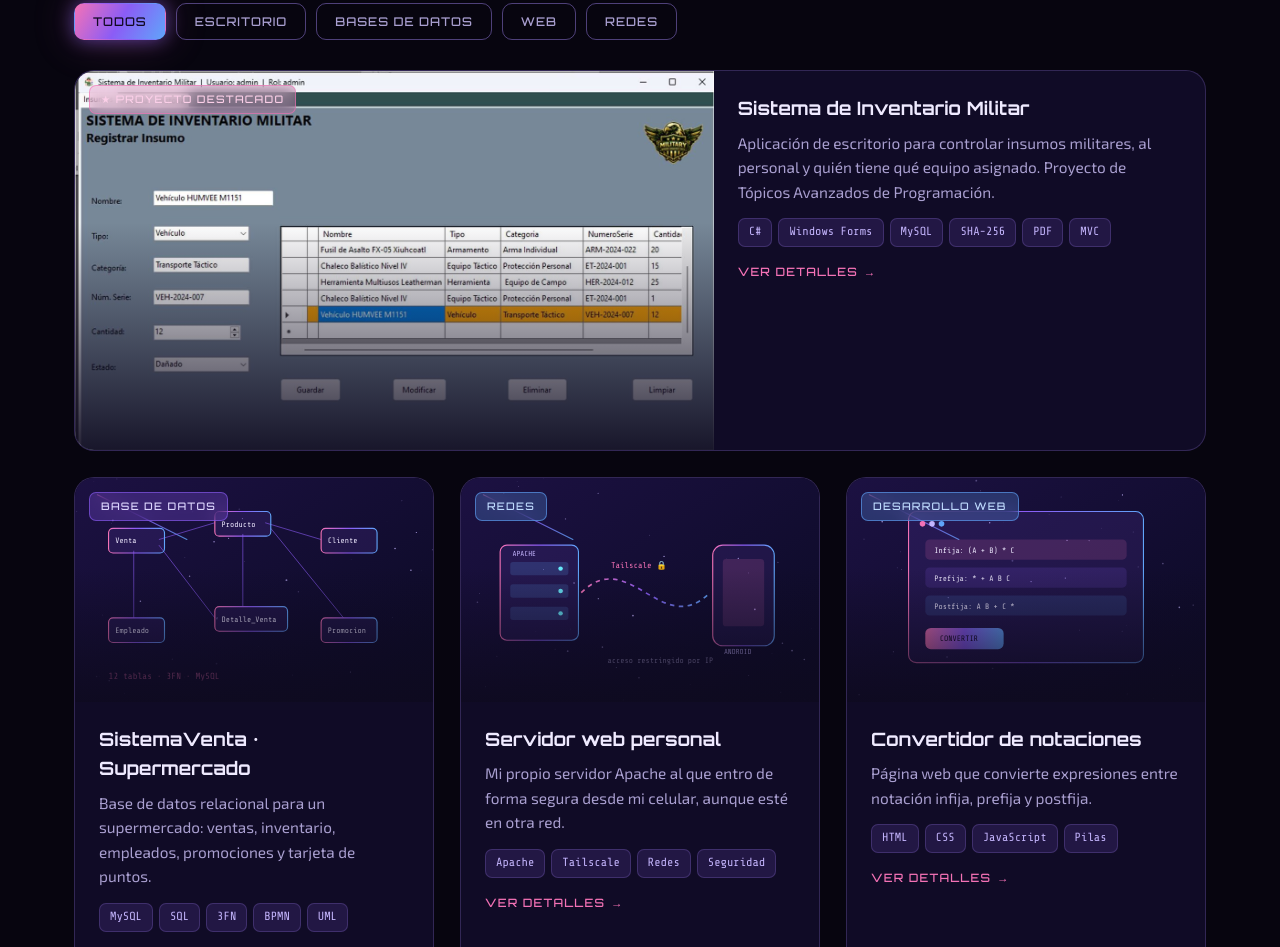
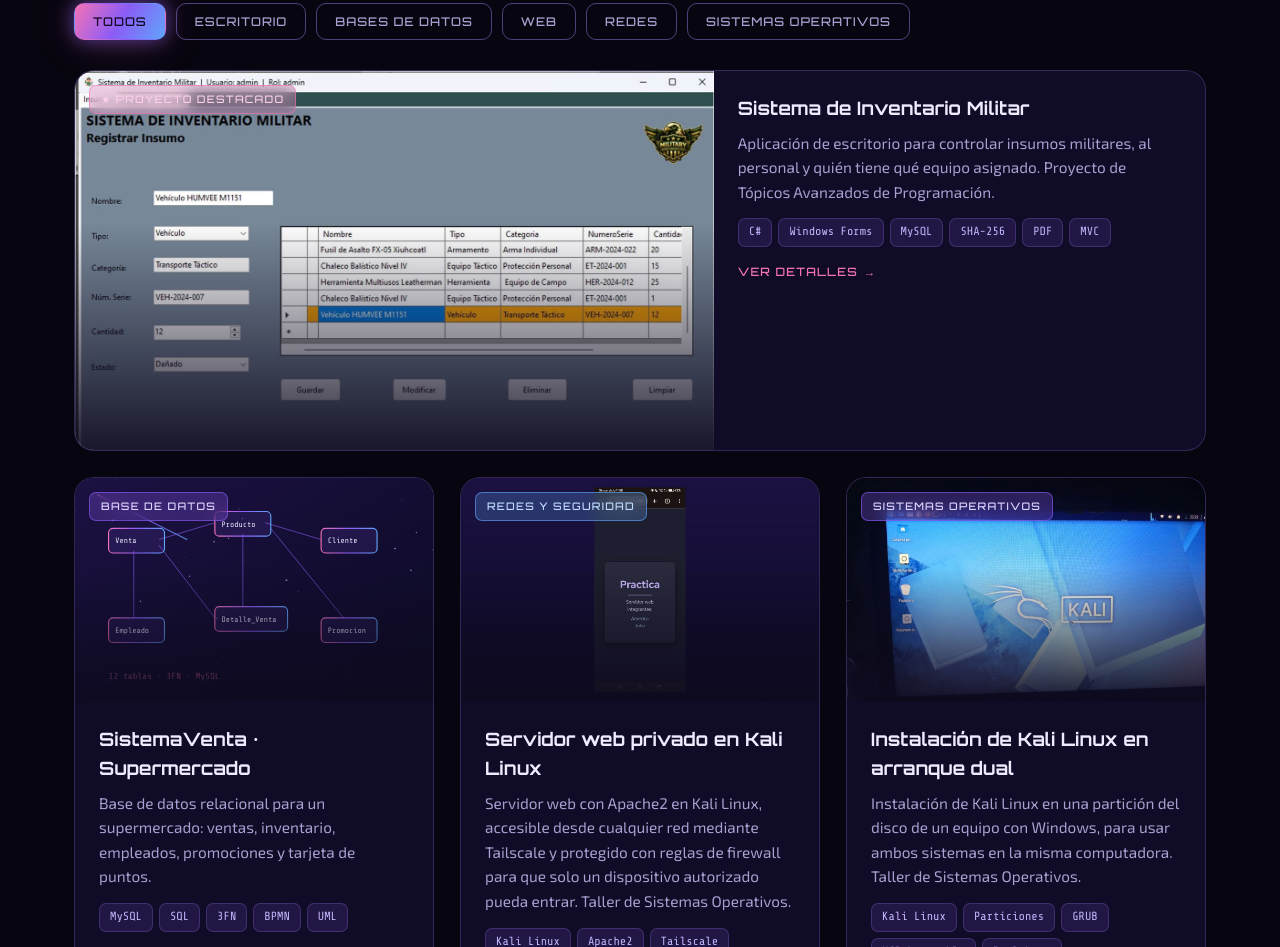
Before and after one commit to jolie0119/Portafolio, a plain HTML site: page index.html in a window 1280 px wide. Shown: the part 1853-2800 px from the top of the page. Drawn offline with nearby package versions, Linux system fonts and the light colour scheme.

Commit message:
Add files via upload

```diff
--- a/index.html
+++ b/index.html
@@ -318,7 +318,7 @@ footer .orb{font-size:.8rem}
           <div class="xp-bar"><i data-w="55.5"></i></div>
         </div>
         <div class="p-stats">
-          <div><b class="grad-text" data-count="4">0</b><small>proyectos</small></div>
+          <div><b class="grad-text" data-count="6">0</b><small>proyectos</small></div>
           <div><b class="grad-text" data-count="7">0</b><small>lenguajes</small></div>
           <div><b class="grad-text" data-count="4">0</b><small>empleos</small></div>
         </div>
@@ -370,6 +370,7 @@ footer .orb{font-size:.8rem}
       <button class="tab" data-f="datos">BASES DE DATOS</button>
       <button class="tab" data-f="web">WEB</button>
       <button class="tab" data-f="redes">REDES</button>
+      <button class="tab" data-f="so">SISTEMAS OPERATIVOS</button>
     </div>
     <div class="missions" id="missions"></div>
   </div>
@@ -397,6 +398,7 @@ footer .orb{font-size:.8rem}
       <button class="tab" data-f="lenguajes">LENGUAJES</button>
       <button class="tab" data-f="datos">BASES DE DATOS</button>
       <button class="tab" data-f="redes">REDES</button>
+      <button class="tab" data-f="so">SISTEMAS OPERATIVOS</button>
       <button class="tab" data-f="herramientas">HERRAMIENTAS</button>
     </div>
     <div class="skills" id="skills"></div>
@@ -409,7 +411,7 @@ footer .orb{font-size:.8rem}
     <div class="sec-head reveal"><span class="lvl">// 04</span><h2>Formación y <span class="grad-text">experiencia</span></h2><p>Mi formación y experiencia laboral.</p><div class="meteor-line"></div></div>
     <div class="quests">
       <div class="quest reveal"><div class="node"></div><div class="card"><small>PRÓXIMO PASO</small><h4>Servicio social y residencias</h4><p>Busco un lugar donde aportar, aprender y crecer, de preferencia en remoto.</p></div></div>
-      <div class="quest reveal"><div class="node"></div><div class="card"><small>EN CURSO</small><h4>Ingeniería en Sistemas Computacionales</h4><p>Instituto Tecnológico Superior de Misantla · Taller de Base de Datos, Ingeniería de Software y Tópicos Avanzados de Programación.</p></div></div>
+      <div class="quest reveal"><div class="node"></div><div class="card"><small>EN CURSO</small><h4>Ingeniería en Sistemas Computacionales</h4><p>Instituto Tecnológico Superior de Misantla · Taller de Base de Datos, Ingeniería de Software, Taller de Sistemas Operativos y Tópicos Avanzados de Programación.</p></div></div>
       <div class="quest reveal"><div class="node"></div><div class="card"><small>EXPERIENCIA</small><h4>Bodega Aurrera · Cajera y farmacia</h4><p>Manejo de caja, cobros con distintos métodos de pago y atención en farmacia.</p></div></div>
       <div class="quest reveal"><div class="node"></div><div class="card"><small>EXPERIENCIA</small><h4>Soriana y Coppel · Cajera y recepcionista</h4><p>Atención y orientación a clientes, recepción y cobro.</p></div></div>
       <div class="quest reveal"><div class="node"></div><div class="card"><small>EXPERIENCIA</small><h4>Boutique · Ventas</h4><p>Atención personalizada y ventas.</p></div></div>
@@ -542,7 +544,7 @@ function cover(kind){
 }
 
 /* ---------- proyectos ---------- */
-const R={leg:['leg','★ PROYECTO DESTACADO'],epic:['epic','BASE DE DATOS'],rare:['rare','REDES'],web:['rare','DESARROLLO WEB']};
+const R={leg:['leg','★ PROYECTO DESTACADO'],leg2:['rare','REDES Y SEGURIDAD'],epic:['epic','BASE DE DATOS'],rare:['rare','REDES'],web:['rare','DESARROLLO WEB'],so:['epic','SISTEMAS OPERATIVOS']};
 const projects=[
  {id:'militar',cat:['escritorio','datos'],r:'leg',featured:true,t:'Sistema de Inventario Militar',
   d:'Aplicación de escritorio para controlar insumos militares, al personal y quién tiene qué equipo asignado. Proyecto de Tópicos Avanzados de Programación.',
@@ -554,11 +556,21 @@ const projects=[
   tags:['MySQL','SQL','3FN','BPMN','UML'],
   more:['12 tablas normalizadas hasta 3FN con modelo E-R y modelo relacional.','Consultas anidadas, joins, vistas, transacciones con COMMIT/ROLLBACK y procedimientos almacenados.','Seguridad con 5 grupos de trabajo y usuarios con privilegios por departamento.','Proceso de venta modelado en BPMN con Bizagi; casos de uso y diagrama de clases en 3 capas.'],
   svg:'ventas'},
- {id:'server',cat:['redes'],r:'rare',t:'Servidor web personal',
-  d:'Mi propio servidor Apache al que entro de forma segura desde mi celular, aunque esté en otra red.',
-  tags:['Apache','Tailscale','Redes','Seguridad'],
-  more:['Servidor Apache configurado en mi laptop.','Acceso restringido por IP.','Conexión segura entre redes distintas con Tailscale desde Android.'],
-  svg:'server'},
+ {id:'server',cat:['redes','so'],r:'leg2',t:'Servidor web privado en Kali Linux',
+  d:'Servidor web con Apache2 en Kali Linux, accesible desde cualquier red mediante Tailscale y protegido con reglas de firewall para que solo un dispositivo autorizado pueda entrar. Taller de Sistemas Operativos.',
+  tags:['Kali Linux','Apache2','Tailscale','iptables','HTML/CSS'],
+  more:['Instalación y configuración de Apache2 como servicio con systemctl.','Red privada con Tailscale: IP fija para la laptop y el celular, sin importar la red WiFi o los datos móviles.','Firewall con iptables: el puerto 80 queda bloqueado para todos y solo se permite la IP del celular autorizado.','Permisos del sitio con chmod 644 y propietario www-data.','Página index.html con diseño en CSS, consultada desde el celular a través de Tailscale.'],
+  imgs:[['img/servidor-pagina.jpg','Página final vista desde el celular a través de Tailscale'],['img/servidor-iptables.jpg','Reglas de iptables: acceso solo para la IP autorizada'],['img/servidor-iptables2.jpg','Bloqueo del puerto 80 y regla de acceso'],['img/servidor-html.jpg','Contenido del index.html servido por Apache'],['img/servidor-tailscale.jpg','Instalación de Tailscale en Kali Linux']]},
+ {id:'dualboot',cat:['so'],r:'so',t:'Instalación de Kali Linux en arranque dual',
+  d:'Instalación de Kali Linux en una partición del disco de un equipo con Windows, para usar ambos sistemas en la misma computadora. Taller de Sistemas Operativos.',
+  tags:['Kali Linux','Particiones','GRUB','USB booteable','Dual boot'],
+  more:['Creación de una partición nueva desde el Administrador de discos de Windows.','Arranque desde una memoria USB booteable con Ventoy y la ISO de Kali Linux.','Configuración del instalador: idioma, teclado, red Wi-Fi, nombre de host, usuario y zona horaria.','Particionado manual usando el espacio libre reservado.','Instalación del gestor de arranque GRUB para elegir entre Kali Linux y Windows al encender.'],
+  imgs:[['img/linux-escritorio.jpg','Escritorio de Kali Linux ya instalado'],['img/linux-instalador.jpg','Menú del instalador de Kali Linux'],['img/linux-grub-instalacion.jpg','Instalación del gestor de arranque GRUB'],['img/linux-grub.jpg','Arranque de Kali Linux'],['img/linux-login.jpg','Inicio de sesión en Kali Linux']]},
+ {id:'vm',cat:['so'],r:'so',t:'Virtualización de Kali Linux',
+  d:'Instalación y configuración de Kali Linux en una máquina virtual con VirtualBox, con práctica de administración de archivos y permisos desde la terminal. Taller de Sistemas Operativos.',
+  tags:['VirtualBox','Kali Linux','Bash','Permisos'],
+  more:['Importación de la imagen de Kali Linux en VirtualBox.','Asignación de recursos: 2048 MB de memoria, núcleos de procesador, orden de arranque y aceleración por hardware.','Manejo de archivos y carpetas desde la terminal: mkdir, cp, mv, rm y echo.','Cambio de permisos a solo lectura con chmod y verificación con ls -R.'],
+  imgs:[['img/vm-terminal.jpg','Estructura de carpetas creada desde la terminal'],['img/vm-recursos.jpg','Memoria y orden de arranque de la máquina virtual'],['img/vm-config.jpg','Configuración del procesador'],['img/vm-comandos.jpg','Creación de archivos con comandos'],['img/vm-login.jpg','Escritorio de Kali Linux en la máquina virtual']]},
  {id:'notacion',cat:['web'],r:'web',t:'Convertidor de notaciones',
   d:'Página web que convierte expresiones entre notación infija, prefija y postfija.',
   tags:['HTML','CSS','JavaScript','Pilas'],
@@ -611,10 +623,11 @@ addEventListener('keydown',e=>{if(e.key==='Escape'){document.getElementById('zoo
 const skills=[
  ['SQL / MySQL','datos',7],['Modelado E-R y normalización','datos',6],['MariaDB','datos',5],
  ['C#','lenguajes',6],['C++','lenguajes',6],['Python','lenguajes',6],['HTML y CSS','lenguajes',6],['JavaScript','lenguajes',5],
- ['Apache','redes',4],['Tailscale','redes',4],['Packet Tracer','redes',4],
+ ['Apache','redes',4],['Tailscale','redes',4],['Packet Tracer','redes',4],['iptables (firewall)','redes',4],
+ ['Linux / Kali Linux','so',5],['Terminal Bash','so',5],['VirtualBox','so',5],
  ['VS Code','herramientas',7],['Visual Studio','herramientas',6],['GitHub','herramientas',5],['draw.io (UML)','herramientas',7],['Bizagi (BPMN)','herramientas',6],['Canva','herramientas',7],['Microsoft Office','herramientas',7]
 ];
-const NAMES={datos:'BASE DE DATOS',lenguajes:'LENGUAJE',redes:'REDES',herramientas:'HERRAMIENTA'};
+const NAMES={datos:'BASE DE DATOS',lenguajes:'LENGUAJE',redes:'REDES',so:'SIST. OPERATIVOS',herramientas:'HERRAMIENTA'};
 const sk=document.getElementById('skills');
 skills.forEach(([n,c,v])=>{const d=document.createElement('div');d.className='skill reveal';d.dataset.c=c;d.dataset.v=v;
   d.innerHTML=`<div class="sk-top"><b>${n}</b><small>${NAMES[c]}</small></div><div class="segs">${'<i></i>'.repeat(10)}</div>`;sk.appendChild(d);});
```
Also changed, not shown: img/linux-escritorio.jpg (added), img/linux-grub-instalacion.jpg (added), img/linux-grub.jpg (added), img/linux-instalador.jpg (added), img/linux-login.jpg (added), img/militar-mysql.jpg, img/servidor-html.jpg (added), img/servidor-iptables.jpg (added), img/servidor-iptables2.jpg (added), img/servidor-pagina.jpg (added), img/servidor-tailscale.jpg (added), img/vm-comandos.jpg (added), img/vm-config.jpg (added), img/vm-login.jpg (added), 2 more files.
